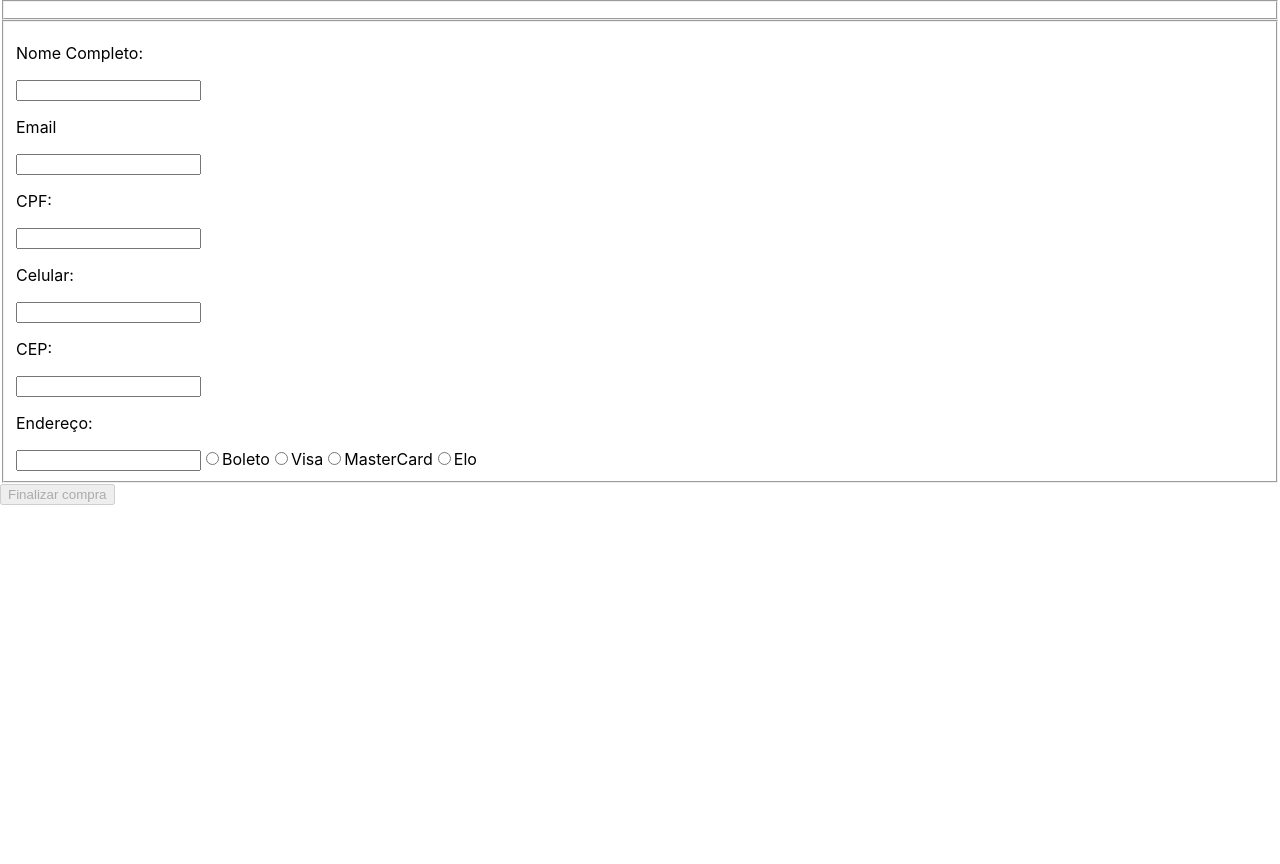
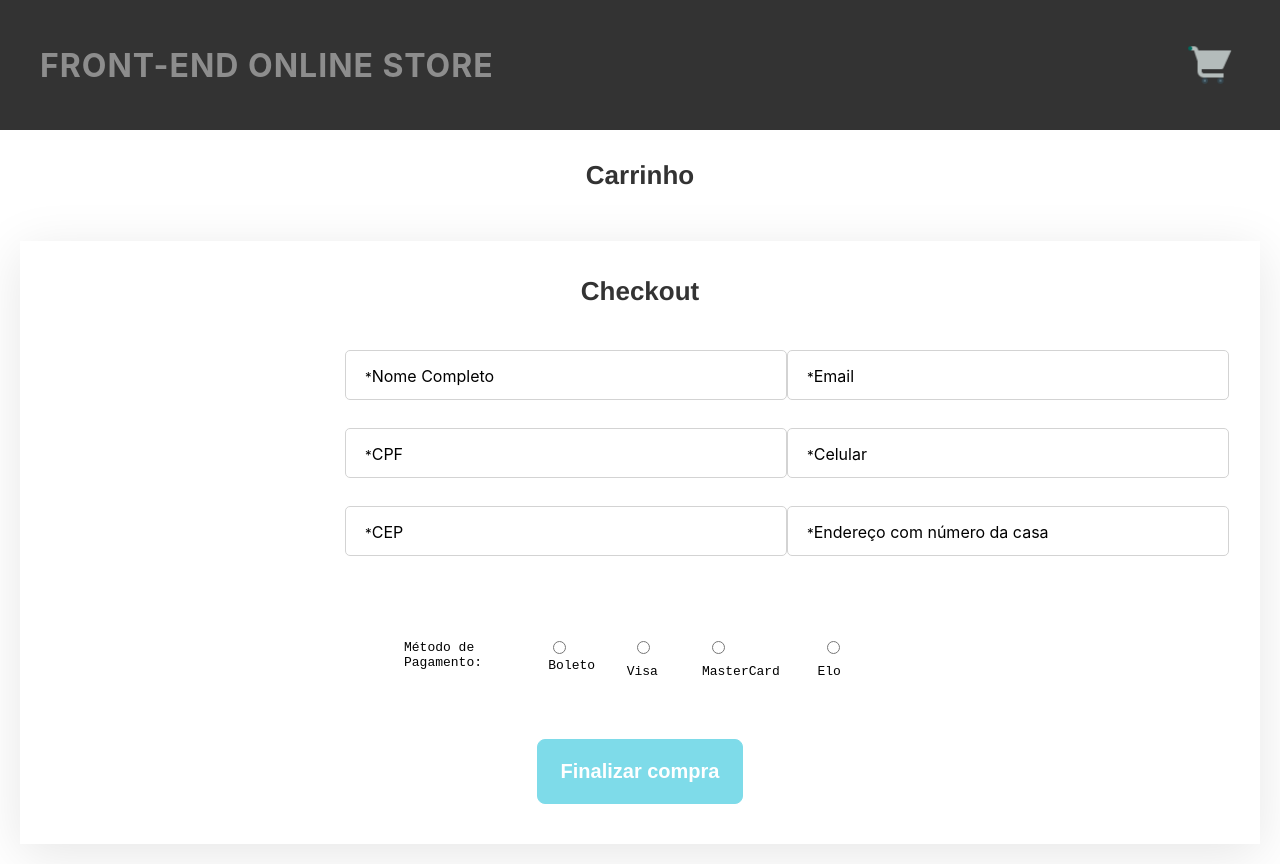
Before and after one commit to Rafael-Souza-97/frontend-online-store, a React (Create React App) app: page /checkout in a window 1280 px wide. Before the commit the page ends 800 px from the top, so only its background shows below. Built offline with nearby package versions, Linux system fonts and the light colour scheme.

Commit message:
style: Adiciona Estilização

```diff
--- a/src/pages/Checkout.jsx
+++ b/src/pages/Checkout.jsx
@@ -2,6 +2,8 @@ import React, { Component } from 'react';
 import PropTypes from 'prop-types';
 import { getProductToLocalStorage } from '../services/localStorage';
 import filterProducts from '../services/services';
+import Header from '../components/Header';
+import '../styles/Checkout.css';
 
 export default class Checkout extends Component {
   constructor() {
@@ -27,6 +29,13 @@ export default class Checkout extends Component {
 
   checkMessageAndButtonDisable = () => {
     const { fullName, email, phoneNumber, cpf, cep, adress, paymentMethod } = this.state;
+    console.log('name', fullName.length);
+    console.log('email', email.length);
+    console.log('celular', phoneNumber.length);
+    console.log('cpf', cpf.length);
+    console.log('cep', cep.length);
+    console.log('adress', adress.length);
+    console.log('paymentMethod', paymentMethod.length);
     if (fullName.length && email.length
         && phoneNumber.length && cpf.length
         && cep.length && paymentMethod.length
@@ -52,81 +61,119 @@ export default class Checkout extends Component {
 
     return (
       <div>
-        <fieldset>
+        <Header />
+
+        <section>
+        <div className='checkout-cart-title'>
+          <h2 className='container-title'>Carrinho</h2>
+        </div>
           {filteredProducts.map(({ thumbnail, title, price, id }) => (
-            <div key={ id }>
+            <div key={ id } className='checkout-card'>
               <img src={ thumbnail } alt="" />
-              <p>{title}</p>
+              <p className='checkout-product-title'>{title}</p>
               <p>{`R$: ${price}`}</p>
             </div>
 
           ))}
-        </fieldset>
-        <fieldset>
-          <label htmlFor="fullname">
-            <p>Nome Completo:</p>
+        </section>
+
+        <section className='checkout-payment-card'>
+          <div className='checkout-cart-title'>
+            <h2 className='container-title'>Checkout</h2>
+          </div>
+
+          <div className='form-ajust'>
+            <div class="label-float">
               <input
+                className='input-checkout'
                 name="fullName"
-              required
+                required=" "
                 type="text"
                 data-testid="checkout-fullname"
                 onChange={ this.onChange }
+                placeholder=" "
               />
-          </label>
-          <label htmlFor="email">
-            <p>Email</p>
+              <label>Nome Completo</label>
+            </div>
+
+            <div class="label-float">
               <input
+                className='input-checkout'
                 required
                 name="email"
                 type="email"
                 data-testid="checkout-email"
                 onChange={ this.onChange }
+                placeholder=" "
               />
-          </label>
-          <label htmlFor="cpf">
-            <p>CPF:</p>
+              <label>Email</label>
+            </div>
+          </div>
+
+          <div className='form-ajust'>
+            <div class="label-float">
               <input
+                className='input-checkout'
                 required
                 type="text"
                 name="cpf"
                 id=""
                 data-testid="checkout-cpf"
                 onChange={ this.onChange }
+                placeholder=" "
               />
-          </label>
-          <label htmlFor="phoneNumber">
-            <p>Celular:</p>
+              <label>CPF</label>
+            </div>
+
+            <div class="label-float">
               <input
+                className='input-checkout'
+
                 required
                 type="text"
                 name="phoneNumber"
                 id=""
                 data-testid="checkout-phone"
                 onChange={ this.onChange }
+                placeholder=" "
               />
-          </label>
-          <label htmlFor="CEP">
-            <p>CEP:</p>
+              <label>Celular</label>
+            </div>
+          </div>
+
+          <div className='form-ajust'>
+            <div class="label-float">
               <input
+                className='input-checkout'
                 required
                 type="text"
                 name="cep"
                 id=""
                 data-testid="checkout-cep"
                 onChange={ this.onChange }
+                placeholder=" "
               />
-          </label>
-          <label htmlFor="adress">
-            <p>Endereço:</p>
+              <label>CEP</label>
+            </div>
+
+            <div class="label-float">
               <input
+                className='input-checkout'
                 required
                 type="text"
                 name="adress"
                 data-testid="checkout-address"
                 onChange={ this.onChange }
+                placeholder=" "
               />
-          </label>
-          <label required htmlFor="paymentMethod">
+              <label>Endereço com número da casa</label>
+            </div>
+          </div>
+
+          <div className='payment'>
+            <label required htmlFor="paymentMethod" className='payment-label'>
+              Método de Pagamento:
+              <div className='radio'>
                 <input
                   type="radio"
                   name="paymentMethod"
@@ -135,7 +182,11 @@ export default class Checkout extends Component {
                   onChange={ this.onChange }
                 />
               Boleto
+              </div>
+
+              <div className='radio'>
                 <input
+                  className='radio'
                   type="radio"
                   name="paymentMethod"
                   id="visa"
@@ -143,7 +194,11 @@ export default class Checkout extends Component {
                   onChange={ this.onChange }
                 />
                 Visa
+              </div>
+
+              <div className='radio'>
                 <input
+                  className='radio'
                   type="radio"
                   name="paymentMethod"
                   id="masterCard"
@@ -151,7 +206,12 @@ export default class Checkout extends Component {
                   onChange={ this.onChange }
                 />
                 MasterCard
+              </div>
+
+
+              <div className='radio'>
                 <input
+                  className='radio'
                   type="radio"
                   name="paymentMethod"
                   id="elo"
@@ -159,9 +219,13 @@ export default class Checkout extends Component {
                   onChange={ this.onChange }
                 />
                 Elo
+              </div>
             </label>
-        </fieldset>
+          </div>
+
+
         <button
+          className='end-button'
           type="submit"
           data-testid="checkout-btn"
           disabled={ isDisabled }
@@ -170,6 +234,7 @@ export default class Checkout extends Component {
           Finalizar compra
         </button>
         { errorMessage && <p data-testid="error-msg">{errorMessage}</p>}
+        </section>
       </div>
     );
   }
--- /dev/null
+++ b/src/styles/Checkout.css
@@ -0,0 +1,156 @@
+.checkout-card {
+  margin: 20px;
+  display: flex;
+  justify-content: space-evenly;
+  align-items: center;
+  box-shadow: rgba(0, 0, 0, 0.1) 0px 10px 50px;
+  overflow: hidden;
+}
+
+.checkout-product-title {
+  width: 40%;
+}
+
+.checkout-cart-title {
+  display: flex;
+  width: 100%;
+  justify-content: center
+}
+
+.checkout-payment-card {
+  margin: 20px;
+  display: flex;
+  flex-direction: column;
+  justify-content: space-evenly;
+  align-items: center;
+  box-shadow: rgba(0, 0, 0, 0.1) 0px 10px 50px;
+  overflow: hidden;
+  padding: 5px 30px 40px 30px;
+}
+
+/* .input-format {
+
+}
+
+.checkout-input {
+
+} */
+
+.label-float{
+  position: relative;
+  padding-top: 13px;
+}
+
+.label-float input{
+  border: 1px solid lightgrey;
+  border-radius: 5px;
+  outline: none;
+  min-width: 250px;
+  padding: 15px 20px;
+  font-size: 16px;
+  transition: all .1s linear;
+  -webkit-transition: all .1s linear;
+  -moz-transition: all .1s linear;
+  -webkit-appearance:none;
+}
+
+.label-float input:focus{
+  border: 2px solid #3951b2;
+}
+
+.label-float input::placeholder{
+  color:transparent;
+}
+
+.label-float label{
+  pointer-events: none;
+  position: absolute;
+  top: calc(50% - 8px);
+  left: 15px;
+  transition: all .1s linear;
+  -webkit-transition: all .1s linear;
+  -moz-transition: all .1s linear;
+  background-color: white;
+  padding: 5px;
+  box-sizing: border-box;
+}
+
+.label-float input:required:invalid + label{
+  color: rgb(0, 0, 0);
+}
+.label-float input:focus:required:invalid{
+  border: 2px solid rgb(1, 1, 1);
+}
+.label-float input:required:invalid + label:before{
+  content: '*';
+  font-size: smaller;
+}
+.label-float input:focus + label,
+.label-float input:not(:placeholder-shown) + label{
+  font-size: 13px;
+  top: 0;
+  color: #3951b2;
+}
+
+.form-ajust {
+  display: flex;
+  width: 50%;
+  justify-content: space-between;
+  margin-bottom: 15px;
+}
+
+.input-checkout {
+  width: 400px;
+}
+
+.payment{
+  display: flex;
+  width: 100%;
+  margin: 20px;
+  display: flex;
+  justify-content: center;
+  flex-direction: column;
+  justify-content: space-evenly;
+  align-items: center;
+  overflow: hidden;
+  padding: 30px;
+  font-family: monospace;
+}
+
+.radio {
+  margin: 10px;
+}
+
+.payment-label{
+  width: 40%;
+  display: flex;
+  justify-content: space-evenly;
+  align-items: center;
+}
+
+.end-button {
+  font-size: 20px;
+  font-weight: bold;
+  color: #fff;
+  background-color: #00b8d4;
+  border: 1px solid #00b8d4;
+  border-radius: 8px;
+  padding: 20px 23px;
+  cursor: pointer;
+  align-self: center;
+}
+
+.end-button[disabled] {
+  opacity: 0.5;
+  cursor: not-allowed;
+}
+
+.end-button:hover {
+  background-color: #0095c6;
+  border-color: #0095c6;
+}
+
+.end-button:active {
+  background-color: #007cb2;
+  border-color: #007cb2;
+}
```
Also changed, not shown: src/styles/Cart.css (line endings or trailing spaces). Lines whose indentation alone changed are shown as unchanged.
